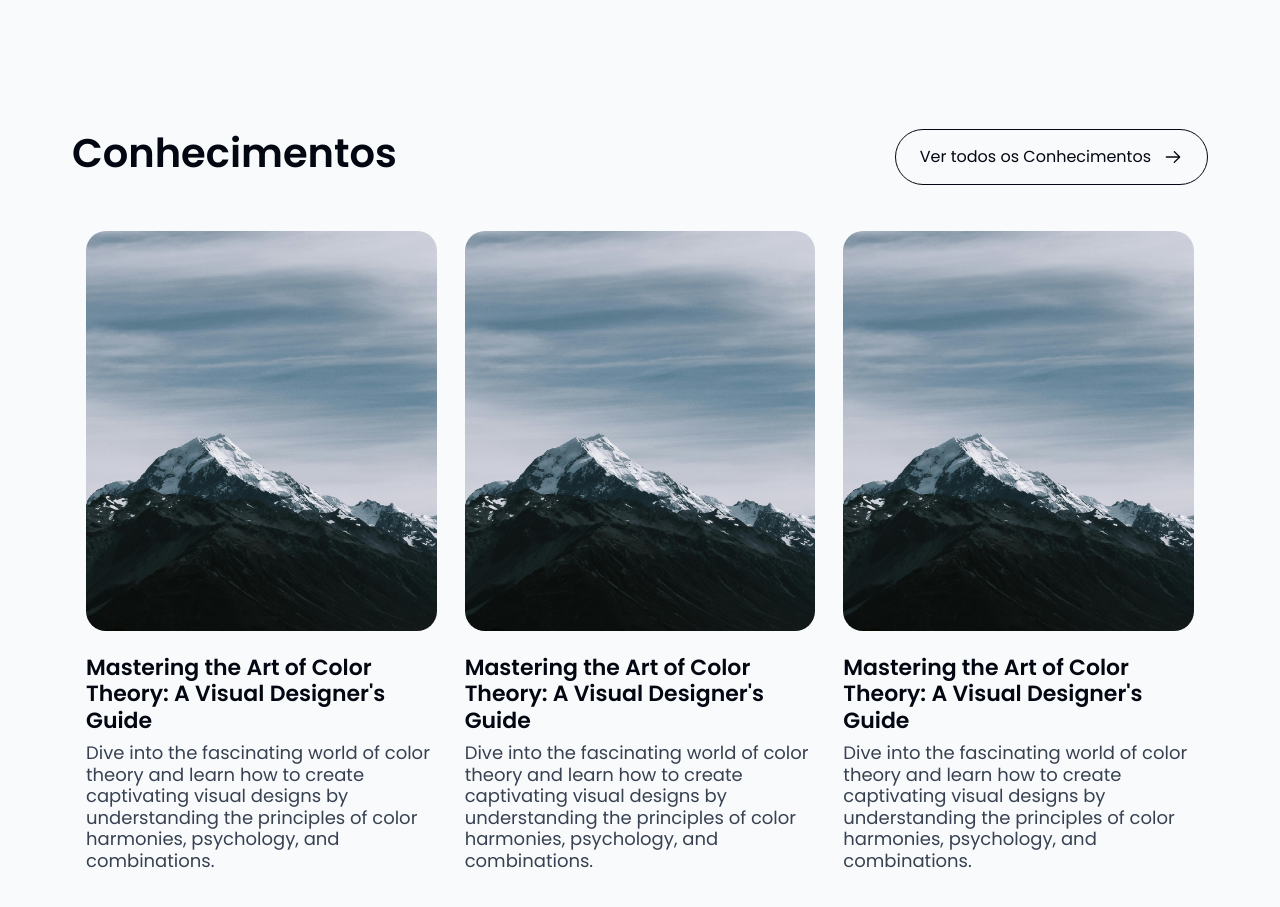
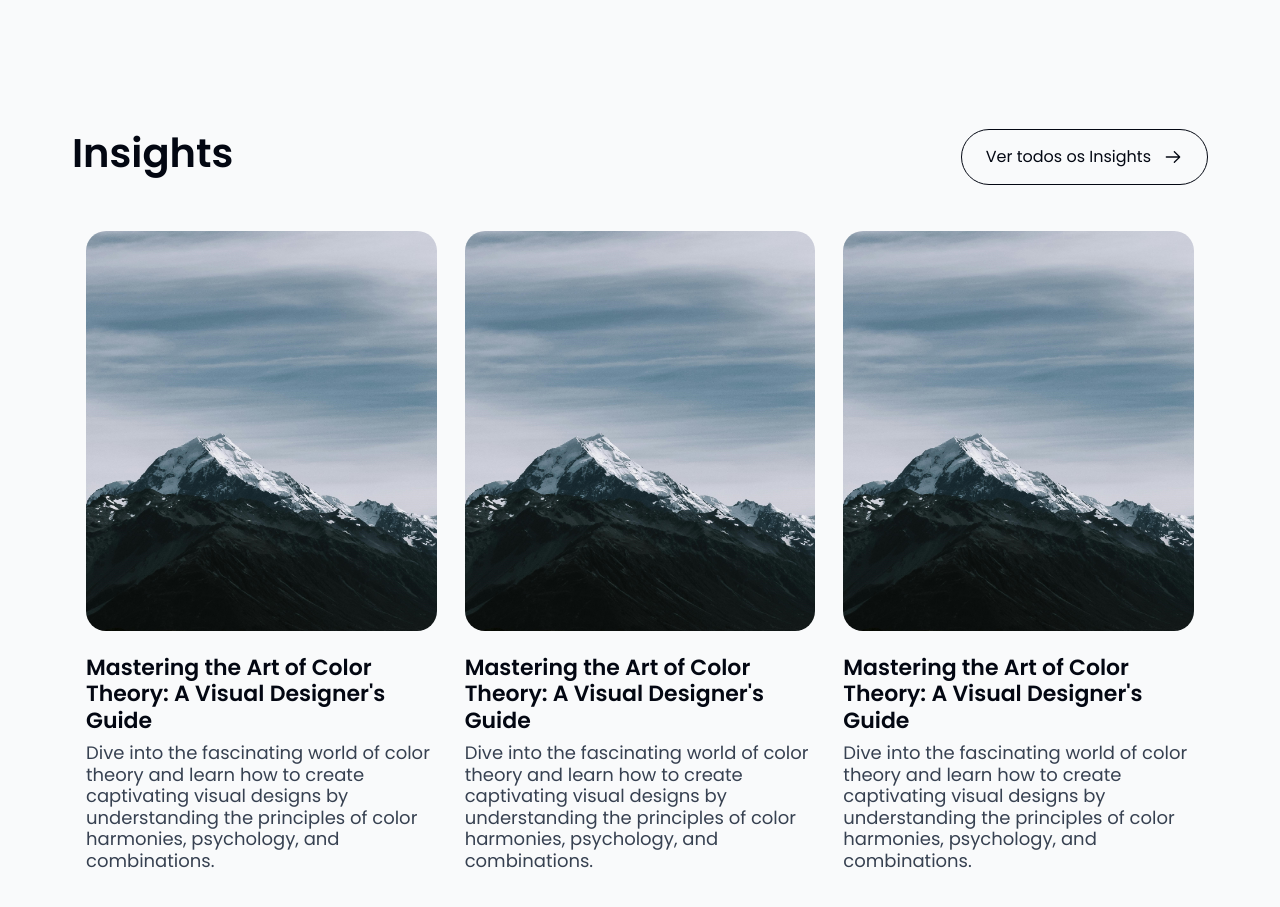
Before and after one commit to MatheusCrivellaro/portifolio-matheus-crivellaro, a React (Vite) app: page / in a window 1280 px wide. Shown: the part 3020-3927 px from the top of the page. Built offline with nearby package versions, Linux system fonts and the light colour scheme.

Commit message:
Atualizar o InsightsContainer.tsx

```diff
--- a/src/components/containers/InsightsContainer/InsightsContainer.tsx
+++ b/src/components/containers/InsightsContainer/InsightsContainer.tsx
@@ -11,10 +11,10 @@ type props = {
 const InsightsContainer = ({ children, id }: props) => {
     return (
         <div className="insights-container row" id={id}>
-            <h1 className="order-1 col-md-6">Conhecimentos</h1>
+            <h1 className="order-1 col-md-6">Insights</h1>
             <div className="div-button-insights order-3 order-md-2 col-md-6">
                 <Button size={3} color={true} expansive={true}>
-                    <span>Ver todos os Conhecimentos</span>
+                    <span>Ver todos os Insights</span>
                     <RxArrowRight className="header-icon-container-insights"/>
                 </Button>
             </div>
```
